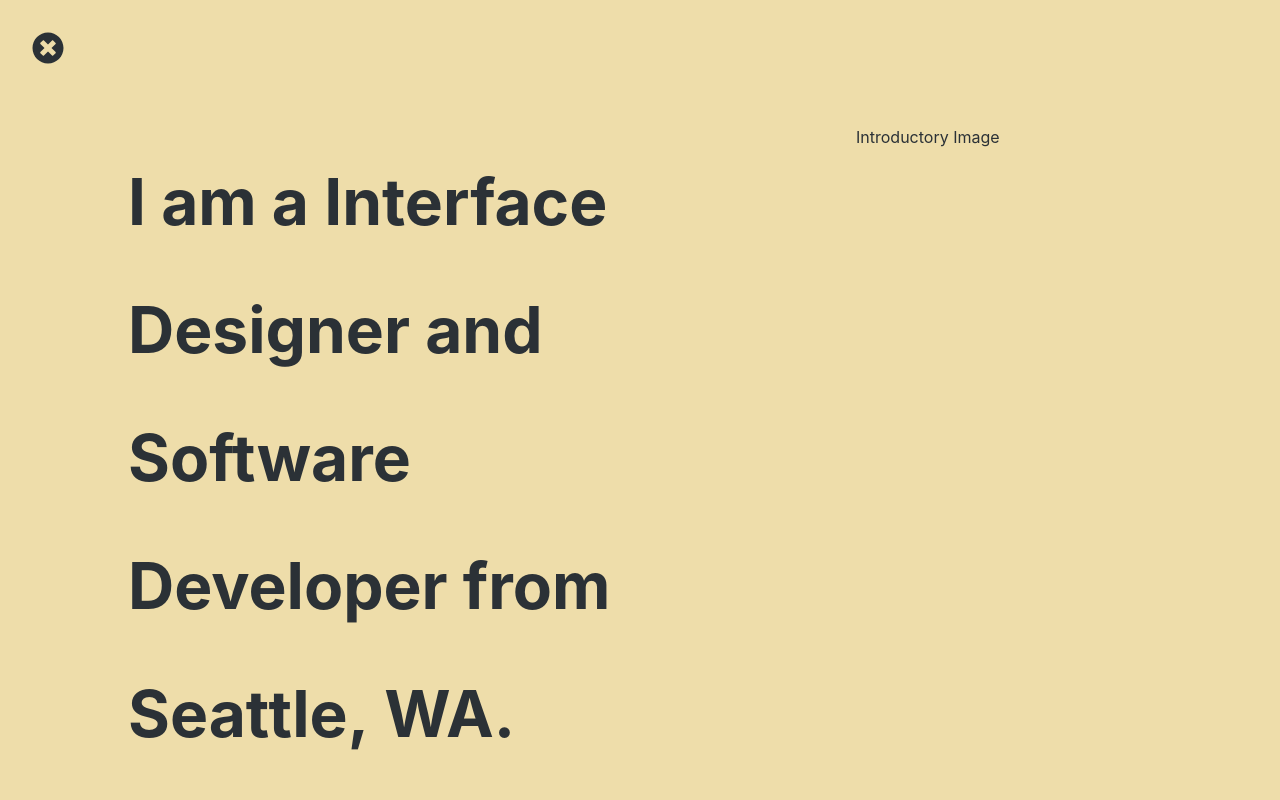
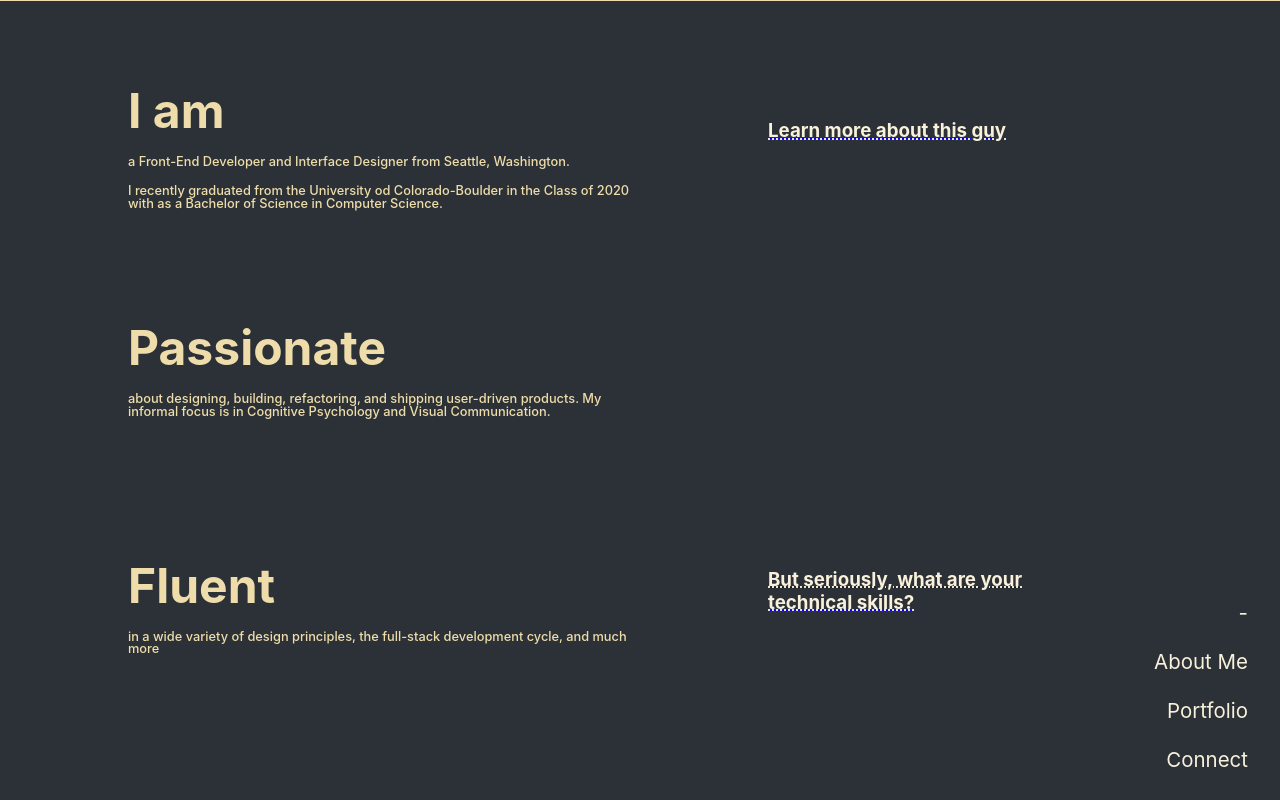
Before and after one commit to torourke14/portfolio-site, a React (Create React App) app in the folder tanners_website/: page /about in a window 1280 px wide. Shown: the top 800 px of the page. Built offline with nearby package versions, Linux system fonts and the light colour scheme.

Commit message:
Fixed Linking for drawers

```diff
--- a/tanners_website/src/AppContainer.js
+++ b/tanners_website/src/AppContainer.js
@@ -26,19 +26,25 @@ function AppContainer({ location }) {
                     <section className="route-section">
                         <Switch location={location}>
                             <Route exact path="/"  render={() =>
-                                <div>
                                     <Landing />
-                                    <About />
-                                    <Portfolio />
-                                    <ConnectFoot />
-                                </div>
                             }/>
                             <Route path="/about" children={({ match }) => (
-                                <AboutMeDrawer />
+                                    <About />
+                            )}/>
+                            <Route path="/portfolio" children={({ match }) => (
+                                    <Portfolio />
+                            )}/>
+                            <Route path="/connect" children={({ match }) => (
+                                    <ConnectFoot />
+                            )}/>
+
+                            <Route path="/me" children={({ match }) => (
+                                    <AboutMeDrawer />
                             )}/>
                             <Route path="/skills" children={({ match }) => (
-                                <ExpSkillsDrawer />
+                                    <ExpSkillsDrawer />
                             )}/>
+
 
                             <Route children={() =>
                                 <NoMatch/>
--- a/tanners_website/src/components/AboutMeDrawer.js
+++ b/tanners_website/src/components/AboutMeDrawer.js
@@ -10,13 +10,16 @@ import { Link } from 'react-router-dom';
 import { FontAwesomeIcon } from '@fortawesome/react-fontawesome';
 import { faTimesCircle } from '@fortawesome/free-solid-svg-icons';
 
+
+
 class AboutMeDrawer extends React.Component {
 
         render() {
                 return (
                 <div id='About_MeDrawer'>
+
                         <div className="aboutme-back-button">
-                            <Link to='/'>
+                            <Link to='/about'>
                                 <FontAwesomeIcon icon={ faTimesCircle } size="2x" />
                             </Link>
                         </div>
--- a/tanners_website/src/components/FloatingNav.js
+++ b/tanners_website/src/components/FloatingNav.js
@@ -53,10 +53,10 @@ class FloatingNav extends React.Component {
             return (
                 <nav className="nav-menu">
                     <ul>
-                        <li><a href="#Landing">-</a></li>
-                        <li><a href="#About">About Me</a></li>
-                        <li><a href="#Portfolio">Portfolio</a></li>
-                        <li><a href="#Connect">Connect</a></li>
+                        <li><Link to="/Landing">-</Link></li>
+                        <li><Link to="/About">About Me</Link></li>
+                        <li><Link to="/Portfolio">Portfolio</Link></li>
+                        <li><Link to="/connect">Connect</Link></li>
                     </ul>
                 </nav>
             );
--- a/tanners_website/src/pages/About.js
+++ b/tanners_website/src/pages/About.js
@@ -1,11 +1,18 @@
 import React from 'react';
 import './About.css';
 import { Link } from 'react-router-dom';
+
+
+import FloatingNav from '../components/FloatingNav';
+
+
+
 
 class About extends React.Component {
     render() {
         return (
             <section id="About" className="panel__About">
+                <FloatingNav />
                 <div className="about-content">
                     <div className="about-intro-para">
                         <h2>I am</h2>
@@ -27,7 +34,7 @@ class About extends React.Component {
                 </div>
                 <div className="about-more-content">
                     <span>
-                        <Link to="/about">
+                        <Link to="/me">
                             <h3>Learn more about this guy</h3>
                         </Link>
                     </span>
--- a/tanners_website/src/pages/ConnectFoot.js
+++ b/tanners_website/src/pages/ConnectFoot.js
@@ -8,12 +8,14 @@ import { faLinkedinIn } from "@fortawesome/free-brands-svg-icons";
 import { faGithub } from "@fortawesome/free-brands-svg-icons";
 import { faAtlas } from "@fortawesome/free-solid-svg-icons";
 
+import FloatingNav from '../components/FloatingNav';
 
 class ConnectFoot extends React.Component {
 
     render() {
         return (
             <section id="ConnectFoot" className="panel__ConnectFoot">
+                <FloatingNav />
                     <div className="foot-callout-bg">
                         <div className="foot-bg-gif">
                             <video src="https://media.giphy.com/media/3owzVYk3A2E572jRSM/source.mp4" alt="" autoPlay={true} loop={true} />
--- a/tanners_website/src/pages/Landing.js
+++ b/tanners_website/src/pages/Landing.js
@@ -6,12 +6,11 @@ import scrollToComponent from 'react-scroll-to-component';
 
 import Resume from '../files/Resume__Tanner-ORourke.pdf';
 // Pages
-import FloatingNav from '../components/FloatingNav';
-
-
 import { FontAwesomeIcon } from '@fortawesome/react-fontawesome';
 import { faArrowDown } from "@fortawesome/free-solid-svg-icons";
 import { faDownload } from "@fortawesome/free-solid-svg-icons";
+
+import FloatingNav from '../components/FloatingNav';
 
 
 /*
--- a/tanners_website/src/pages/Portfolio.js
+++ b/tanners_website/src/pages/Portfolio.js
@@ -6,7 +6,7 @@ import DoMADLogo from '../images/projects/DoMADLogoDark.svg';
 import { FontAwesomeIcon } from '@fortawesome/react-fontawesome';
 import { faTimesCircle } from "@fortawesome/free-solid-svg-icons";
 
-
+import FloatingNav from '../components/FloatingNav';
 
 class Portfolio extends React.Component {
         constructor(props) {
@@ -23,19 +23,20 @@ class Portfolio extends React.Component {
 
         positionOnMouseMove = e => {
             const projects = this.projectRef.current;
-            console.log(projects);
+            //console.log(projects);
             let relX = e.offsetX / window.innerWidth;
             let relY = e.offsetY / window.innerHeight;
 
             //this.refs.projectRef.
             //current.style.margin = relX + "vh";
-            //console.log(relX, relY);
+            console.log(relX, relY);
         };
 
         /* MAYBE add function to show active open project */
         render() {
                 return (
                         <section id="Portfolio" className="panel__Portfolio">
+                            <FloatingNav />
                             <div className="portfolio-header">
                                 My Work.
                             </div>
```
